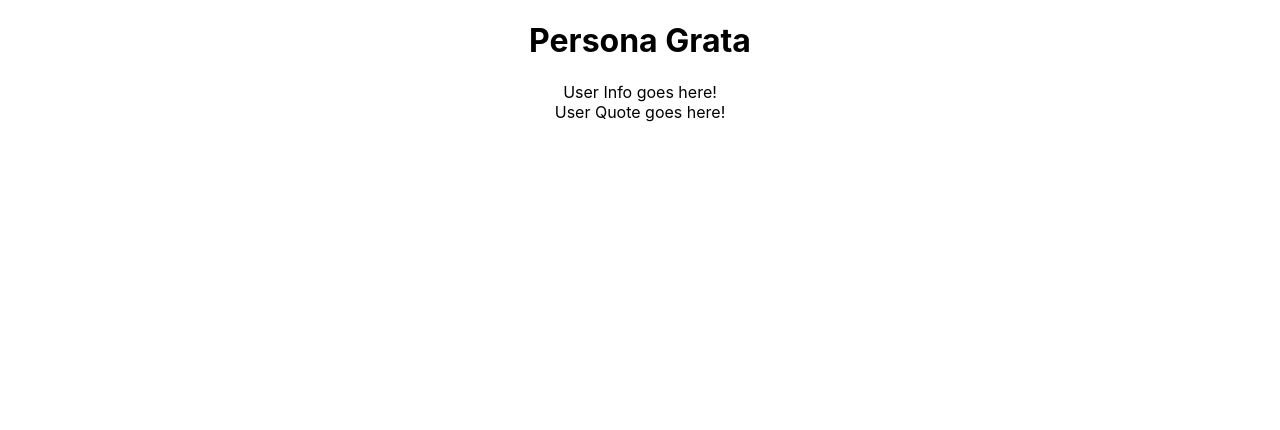
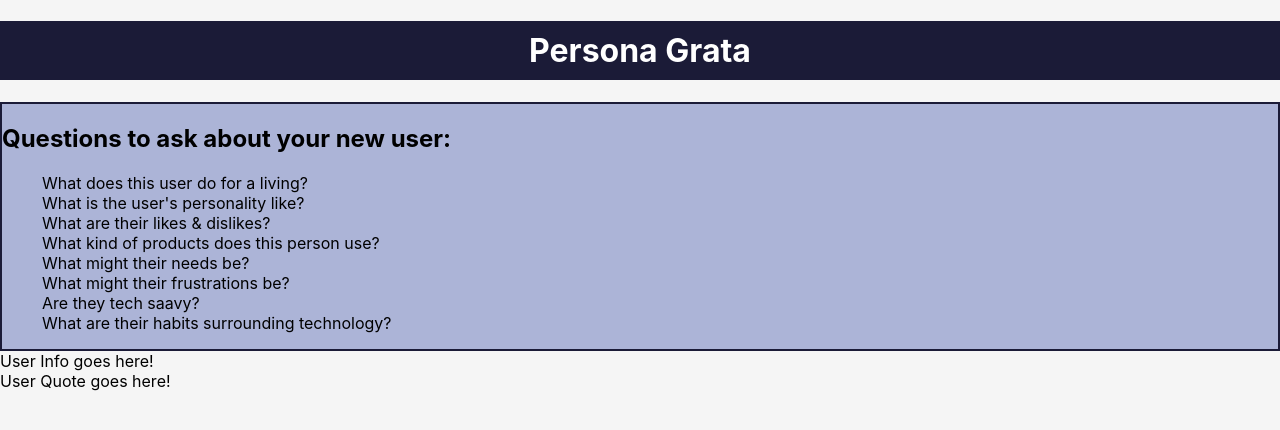
Before and after one commit to maeduphorne/persona-grata, a React (Create React App) app: page / in a window 1280 px wide. Shown: the top 430 px of the page. Built offline with nearby package versions, Linux system fonts and the light colour scheme; no server answers.

Commit message:
basic colors and styling

```diff
--- a/src/Components/App/App.css
+++ b/src/Components/App/App.css
@@ -1,3 +1,10 @@
-.App {
-  text-align: center;
+body {
+    background-color: #F5F5F5;
 }
+
+h1 {
+    background-color: #1B1B37;
+    color: white;
+    text-align: center;
+    padding: 10px;
+}
--- a/src/Components/App/App.js
+++ b/src/Components/App/App.js
@@ -15,6 +15,7 @@ const App = () => {
           </h1>
         {/* </Link> */}
       </header>
+      <SuggestedQuestions />
       {/* insert random user component */}
       <RandomUser/>
       {/* insert saved users component */}
--- a/src/Components/SuggestedQuestions/SuggestedQuestions.css
+++ b/src/Components/SuggestedQuestions/SuggestedQuestions.css
@@ -0,0 +1,8 @@
+aside {
+    border: 2px solid #1B1B37;
+    background-color: #ACB4D7;
+}
+
+.questions-list {
+    list-style-type: none;
+}
--- a/src/Components/SuggestedQuestions/SuggestedQuestions.js
+++ b/src/Components/SuggestedQuestions/SuggestedQuestions.js
@@ -2,11 +2,11 @@ import './SuggestedQuestions.css'
 
 const SuggestedQuestions = () => {
     return (
-        <div>
-            <h2>
+        <aside>
+            <h2 className="questions-header">
                 Questions to ask about your new user:
             </h2>
-            <ul>
+            <ul className="questions-list">
                 <li>What does this user do for a living?</li>
                 <li>What is the user's personality like?</li>
                 <li>What are their likes & dislikes?</li>
@@ -16,7 +16,7 @@ const SuggestedQuestions = () => {
                 <li>Are they tech saavy?</li>
                 <li>What are their habits surrounding technology?</li>
             </ul>
-        </div>
+        </aside>
     )
 }
 
```
